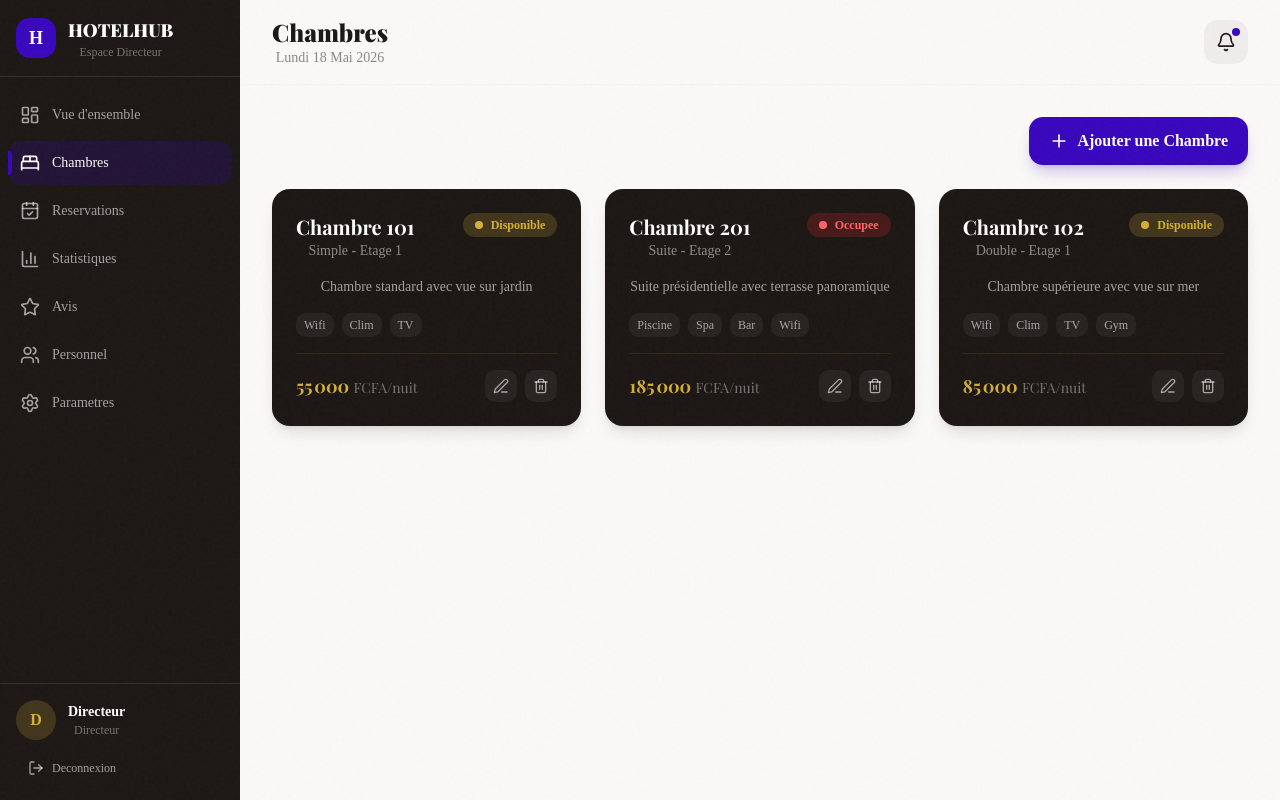
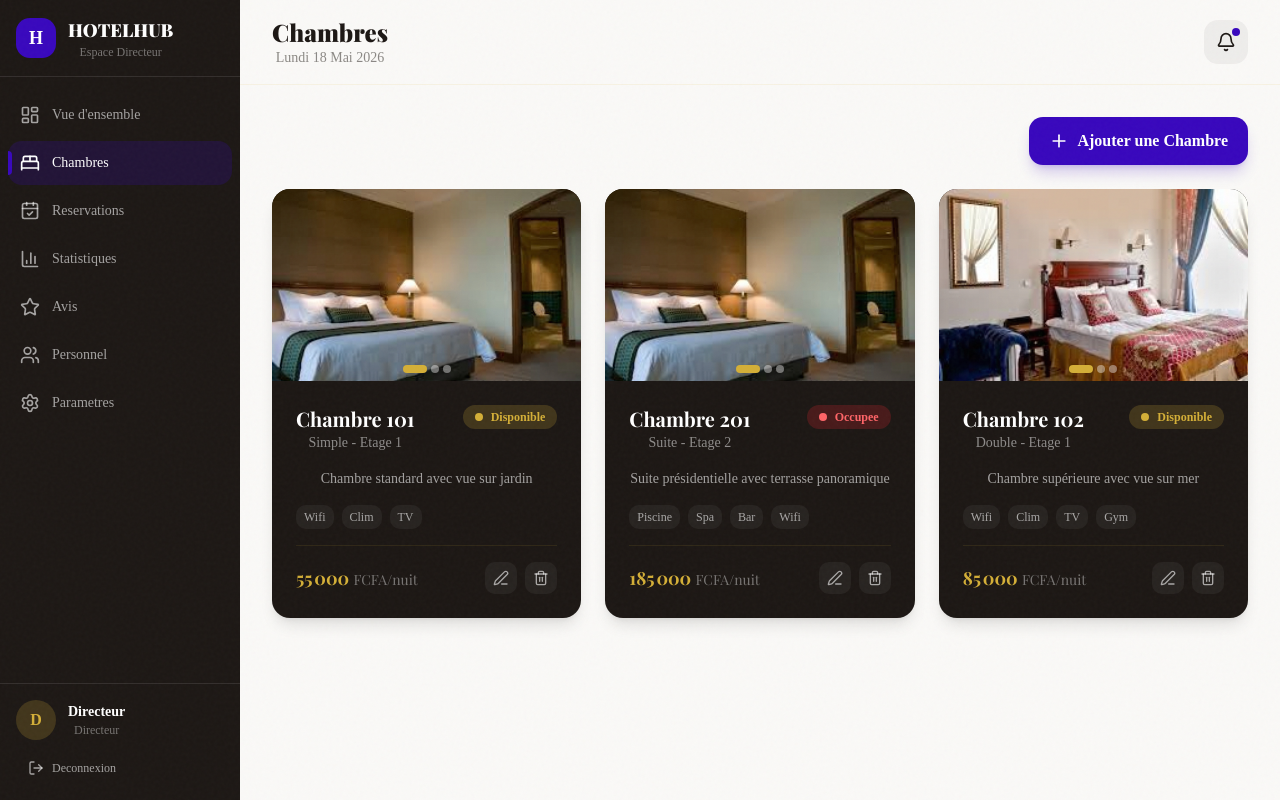
Before and after one commit to jorel-tiokang/HOTELHUB, a Next.js app: page /dashboard/directeur in a window 1280 px wide. Both pictures are taken after a click on the button "Chambres". Built offline with nearby package versions, Linux system fonts and the light colour scheme.

Commit message:
feat: add image carousel to room cards
Add multi-image carousel with navigation controls and indicators.

```diff
--- a/app/dashboard/directeur/page.tsx
+++ b/app/dashboard/directeur/page.tsx
@@ -20,6 +20,7 @@ import {
   TrendingUp,
   TrendingDown,
   ChevronRight,
+  ChevronLeft,
   Plus,
   Edit3,
   Trash2,
@@ -199,6 +200,40 @@ export default function DashboardDirecteurPage() {
   const [reviewFilter, setReviewFilter] = useState<string>("all");
   const [reviewPeriod, setReviewPeriod] = useState<string>("all");
   const [selectedBooking, setSelectedBooking] = useState<string | null>(null);
+  const [roomImageIndices, setRoomImageIndices] = useState<Record<string, number>>({});
+
+  // Helper function to get room images array
+  const getRoomImages = (roomNumber: number): string[] => {
+    const images: string[] = [];
+    const roomNum = roomNumber % 100; // Get last 2 digits for image numbering
+    // Add room image if exists
+    images.push(`/rooms/room${roomNum}.jpeg`);
+    // Add bathroom image if exists
+    images.push(`/rooms/bathroom${roomNum}.jpeg`);
+    // Add balcony image if exists (optional)
+    images.push(`/rooms/balcony${roomNum}.jpeg`);
+    return images;
+  };
+
+  // Navigate carousel images
+  const handlePrevImage = (roomId: string, totalImages: number) => {
+    setRoomImageIndices((prev) => ({
+      ...prev,
+      [roomId]: prev[roomId] === undefined || prev[roomId] === 0
+        ? totalImages - 1
+        : prev[roomId] - 1,
+    }));
+  };
+
+  const handleNextImage = (roomId: string, totalImages: number) => {
+    setRoomImageIndices((prev) => ({
+      ...prev,
+      [roomId]:
+        prev[roomId] === undefined || prev[roomId] === totalImages - 1
+          ? 0
+          : prev[roomId] + 1,
+    }));
+  };
 
   const toggleStatut = (id: string) => {
     setChambres((prev) =>
@@ -664,11 +699,61 @@ export default function DashboardDirecteurPage() {
 
               {/* Room Cards Grid */}
               <div className="grid grid-cols-1 sm:grid-cols-2 lg:grid-cols-3 gap-6">
-                {chambres.map((room) => (
+                {chambres.map((room) => {
+                  const roomImages = getRoomImages(room.numero);
+                  const currentImageIndex = roomImageIndices[room.id] || 0;
+                  const currentImage = roomImages[currentImageIndex];
+
+                  return (
                   <div
                     key={room.id}
-                    className="bg-charcoal rounded-2xl p-6 shadow-lg hover:shadow-xl hover:shadow-gold/5 transition-all duration-300 group"
+                    className="bg-charcoal rounded-2xl overflow-hidden shadow-lg hover:shadow-xl hover:shadow-gold/5 transition-all duration-300 group"
                   >
+                    {/* Image Carousel */}
+                    <div className="relative w-full h-48 bg-warm-gray group/carousel">
+                      <img
+                        src={currentImage}
+                        alt={`Chambre ${room.numero} - Image ${currentImageIndex + 1}`}
+                        className="w-full h-full object-cover"
+                        onError={(e) => {
+                          e.currentTarget.src = "/landscape.jpg";
+                        }}
+                      />
+                      {roomImages.length > 1 && (
+                        <>
+                          <button
+                            onClick={() => handlePrevImage(room.id, roomImages.length)}
+                            className="absolute left-2 top-1/2 -translate-y-1/2 bg-black/50 hover:bg-black/70 text-white p-2 rounded-lg transition-all opacity-0 group-hover/carousel:opacity-100"
+                            aria-label="Image précédente"
+                          >
+                            <ChevronLeft className="w-5 h-5" />
+                          </button>
+                          <button
+                            onClick={() => handleNextImage(room.id, roomImages.length)}
+                            className="absolute right-2 top-1/2 -translate-y-1/2 bg-black/50 hover:bg-black/70 text-white p-2 rounded-lg transition-all opacity-0 group-hover/carousel:opacity-100"
+                            aria-label="Image suivante"
+                          >
+                            <ChevronRight className="w-5 h-5" />
+                          </button>
+                          {/* Image indicators */}
+                          <div className="absolute bottom-2 left-1/2 -translate-x-1/2 flex gap-1">
+                            {roomImages.map((_, idx) => (
+                              <div
+                                key={idx}
+                                className={`w-2 h-2 rounded-full transition-all ${
+                                  idx === currentImageIndex
+                                    ? "bg-gold w-6"
+                                    : "bg-white/40"
+                                }`}
+                              />
+                            ))}
+                          </div>
+                        </>
+                      )}
+                    </div>
+
+                    {/* Room Details */}
+                    <div className="p-6">
                     <div className="flex items-start justify-between mb-4">
                       <div>
                         <h4
@@ -728,8 +813,10 @@ export default function DashboardDirecteurPage() {
                         </button>
                       </div>
                     </div>
+                    </div>
                   </div>
-                ))}
+                  );
+                })}
               </div>
             </div>
           )}
```
